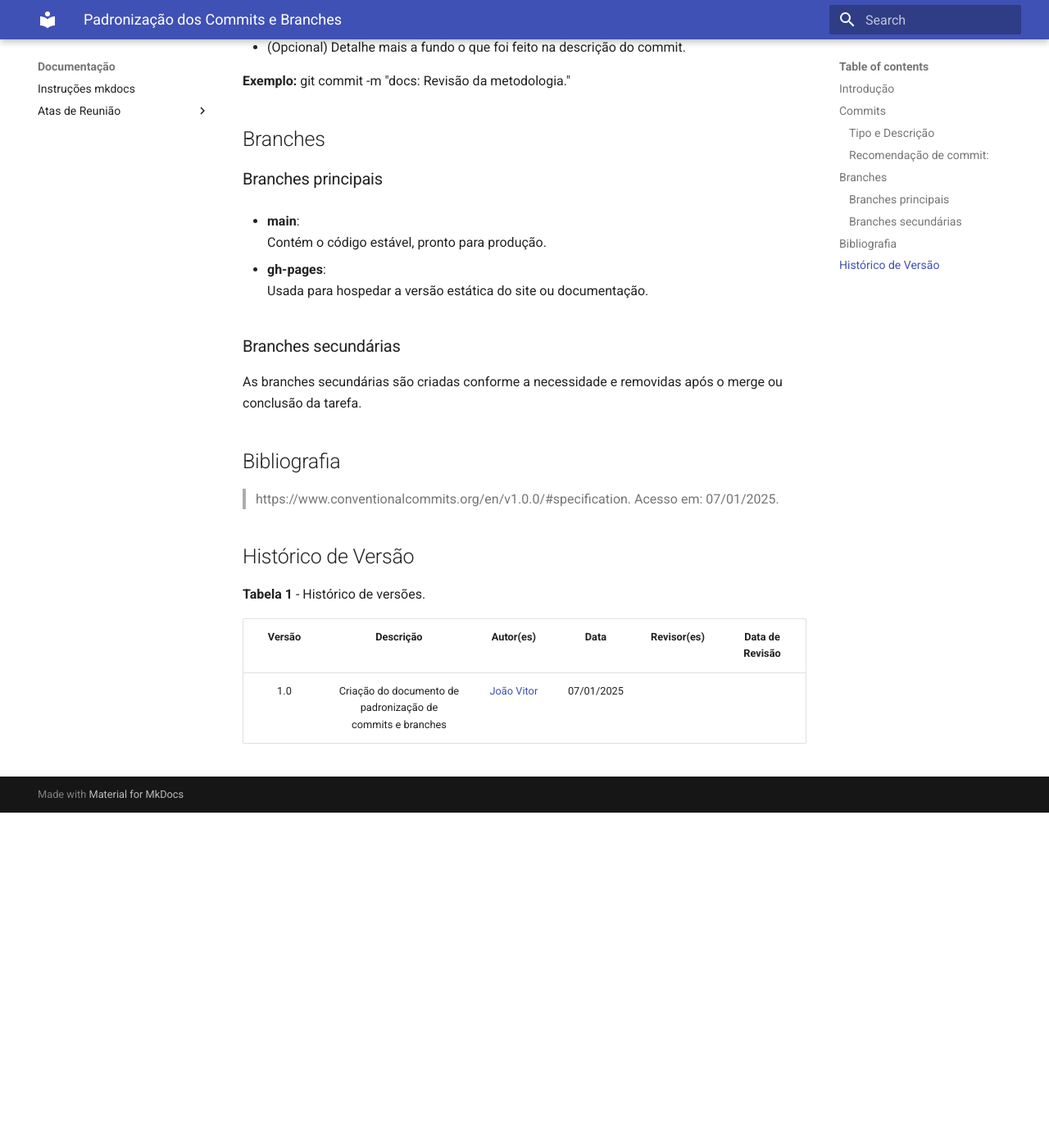
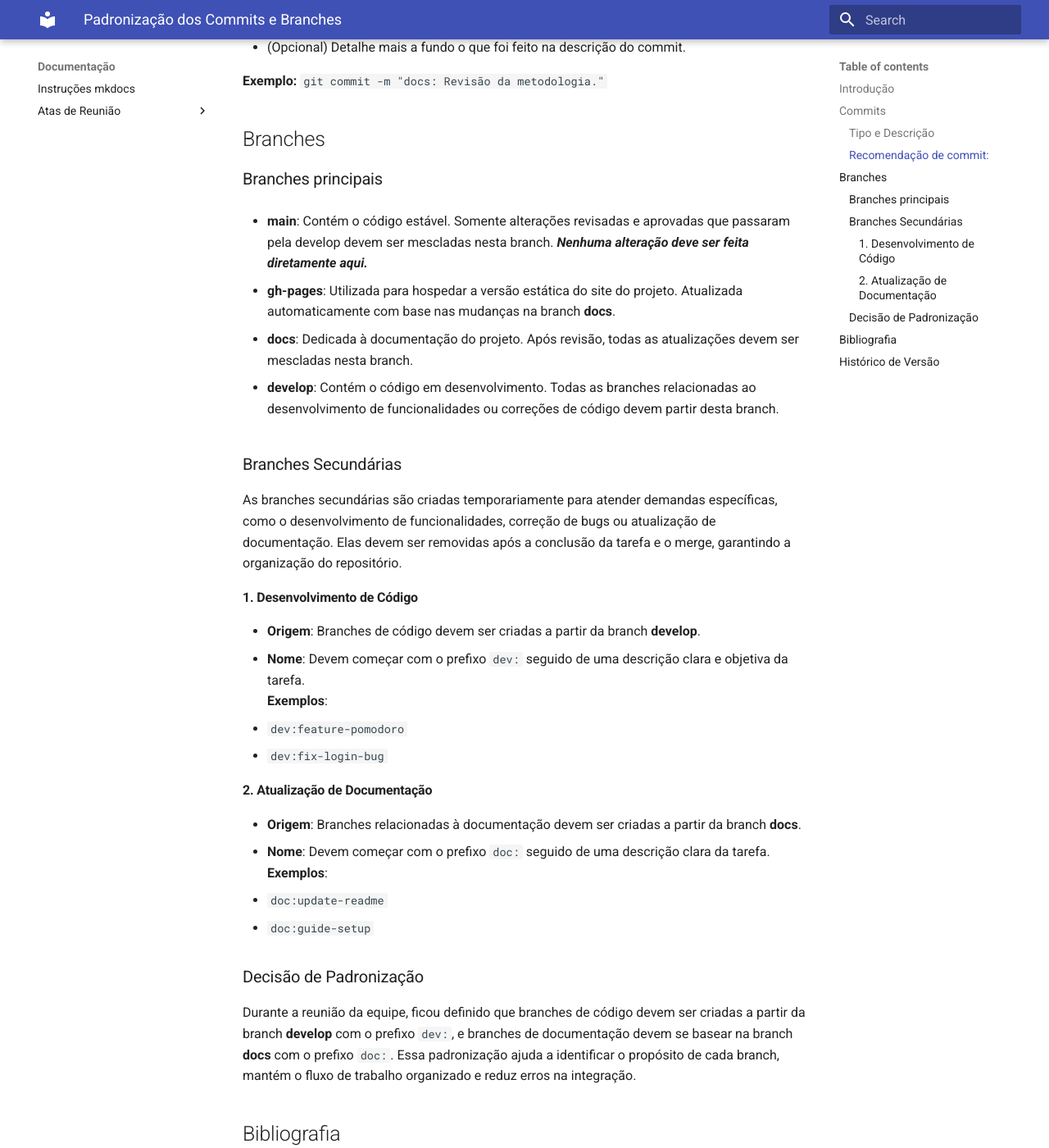
Before and after one commit to FGA-REQ/2024.2-6EspiasDemais, an MkDocs documentation site: the page built from docs/recursos/padrões_commit.md, in a window 1280 px wide and 1400 px high, scrolled down 1183 px. Shown: the whole window at 82% size. Built offline with MkDocs 1.6.1 and Material for MkDocs 9.7.7, drawn with Linux system fonts in a browser that asks for light colours; before the commit the page ends 2174 px from its top, so only the background shows below that; some of the changed text lies outside the part shown.

Commit message:
docs: Correção da readme e alteração no padrão de branch

```diff
--- a/docs/recursos/padrões_commit.md
+++ b/docs/recursos/padrões_commit.md
@@ -33,21 +33,42 @@ Os tipos de commit utilizados no projeto são:
 - Inicie a descrição com letra maiúscula e finalize com um ponto final.
 - (Opcional) Detalhe mais a fundo o que foi feito na descrição do commit.
 
-**Exemplo:** git commit -m "docs: Revisão da metodologia."
+**Exemplo:** `git commit -m "docs: Revisão da metodologia."`
 
 ## Branches
 
 ### Branches principais
 
-- **main**:
-  Contém o código estável, pronto para produção.
+- **main**: Contém o código estável. Somente alterações revisadas e aprovadas que passaram pela develop devem ser mescladas nesta branch. _**Nenhuma alteração deve ser feita diretamente aqui.**_
 
-- **gh-pages**:
-  Usada para hospedar a versão estática do site ou documentação.
+- **gh-pages**: Utilizada para hospedar a versão estática do site do projeto. Atualizada automaticamente com base nas mudanças na branch **docs**.
 
-### Branches secundárias
+- **docs**: Dedicada à documentação do projeto. Após revisão, todas as atualizações devem ser mescladas nesta branch.
 
-As branches secundárias são criadas conforme a necessidade e removidas após o merge ou conclusão da tarefa.
+- **develop**: Contém o código em desenvolvimento. Todas as branches relacionadas ao desenvolvimento de funcionalidades ou correções de código devem partir desta branch.
+
+### Branches Secundárias
+
+As branches secundárias são criadas temporariamente para atender demandas específicas, como o desenvolvimento de funcionalidades, correção de bugs ou atualização de documentação. Elas devem ser removidas após a conclusão da tarefa e o merge, garantindo a organização do repositório.
+
+#### 1. Desenvolvimento de Código
+
+- **Origem**: Branches de código devem ser criadas a partir da branch **develop**.
+- **Nome**: Devem começar com o prefixo `dev:` seguido de uma descrição clara e objetiva da tarefa.
+  **Exemplos**:
+  - `dev:feature-pomodoro`
+  - `dev:fix-login-bug`
+
+#### 2. Atualização de Documentação
+- **Origem**: Branches relacionadas à documentação devem ser criadas a partir da branch **docs**.
+- **Nome**: Devem começar com o prefixo `doc:` seguido de uma descrição clara da tarefa.
+  **Exemplos**:
+  - `doc:update-readme`
+  - `doc:guide-setup`
+
+### Decisão de Padronização
+
+Durante a reunião da equipe, ficou definido que branches de código devem ser criadas a partir da branch **develop** com o prefixo `dev:`, e branches de documentação devem se basear na branch **docs** com o prefixo `doc:`. Essa padronização ajuda a identificar o propósito de cada branch, mantém o fluxo de trabalho organizado e reduz erros na integração.
 
 ## Bibliografia
 
@@ -60,3 +81,4 @@ As branches secundárias são criadas conforme a necessidade e removidas após o
 | Versão | Descrição | Autor(es) | Data | Revisor(es) | Data de Revisão |
 | :---: | :---: | :---: | :---: | :---: | :---: |
 | 1.0 | Criação do documento de padronização de commits e branches | [João Vitor](https://github.com/Jauzimm) | 07/01/2025 |  |  |
+| 1.1 | Alteração e adição de informações em branches | [João Vitor](https://github.com/Jauzimm) | 11/01/2025 |  |  |
```
Also changed, not shown: README.md (+2 -2 lines).
